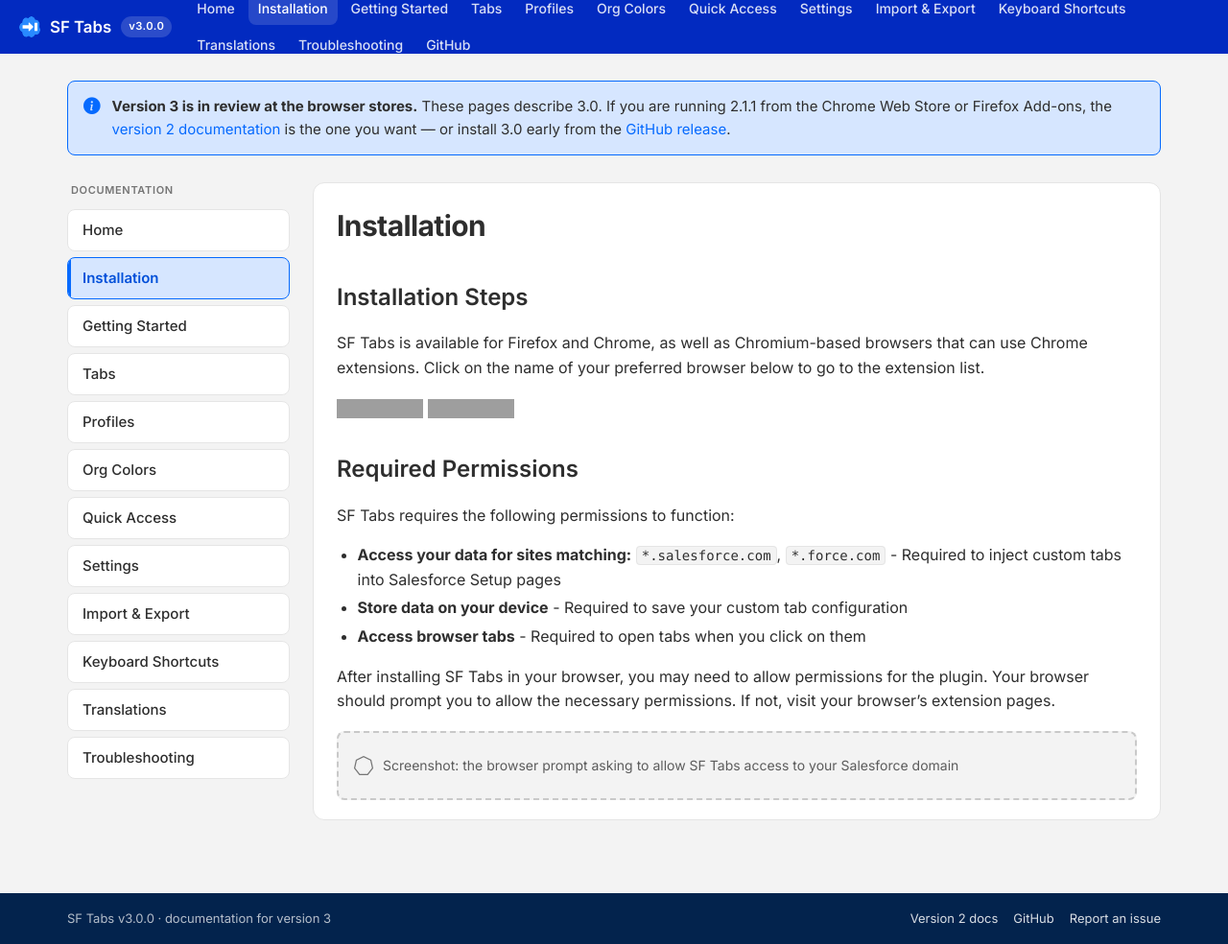
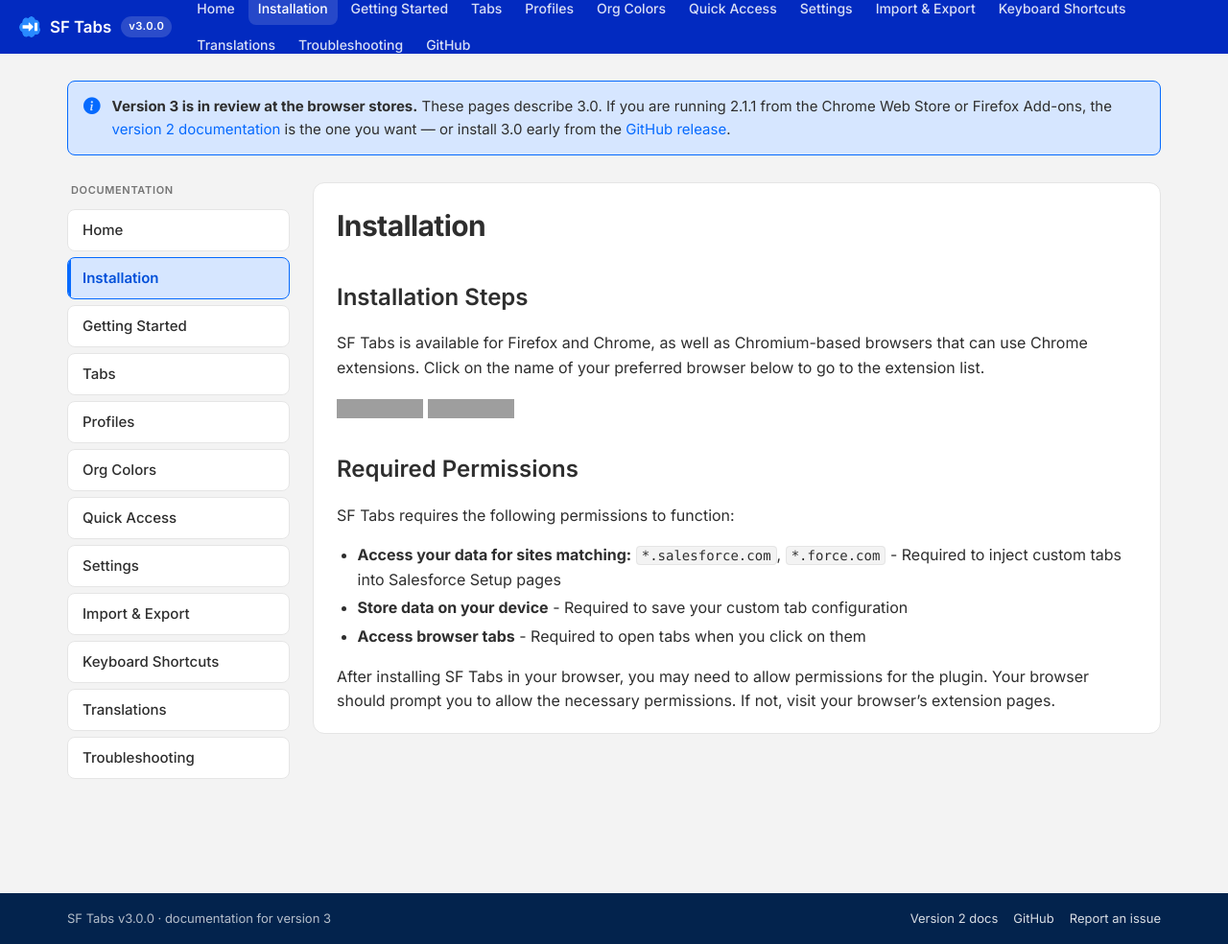
Before and after one commit to chrisrouse/sftabs, a Jekyll site: the page built from docs/v3/installation.md, in a window 1280 px wide and 984 px high. Shown: the whole window at 96% size. Built offline with Jekyll 4.4.1, drawn with Linux system fonts in a browser that asks for light colours; grey boxes are pictures that could not be loaded.

Commit message:
Update installation.md to clean up instructions
Removed unnecessary HTML div tag from installation instructions.

```diff
--- a/docs/v3/installation.md
+++ b/docs/v3/installation.md
@@ -23,5 +23,3 @@
 - **Access browser tabs** - Required to open tabs when you click on them
 
 After installing SF Tabs in your browser, you may need to allow permissions for the plugin. Your browser should prompt you to allow the necessary permissions. If not, visit your browser's extension pages.
-
-<div class="v3-shot">Screenshot: the browser prompt asking to allow SF Tabs access to your Salesforce domain</div>
```
